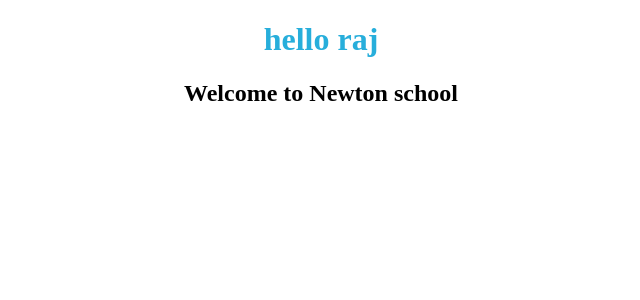
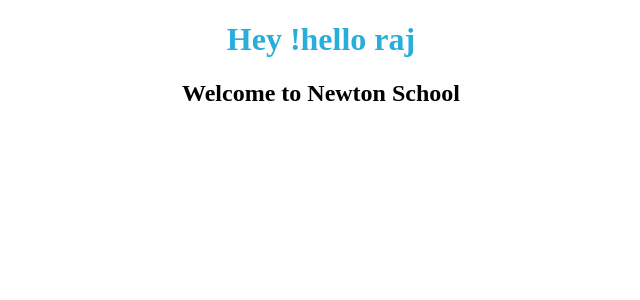
Before and after one commit to rajashekar321/React-Practice---Greetings-with-Props---me57zqxhtvax, a React app: page / in a window 1280 px wide. Shown: the top 300 px of the page, without its empty margins (319-959 px from the left). Built offline with nearby package versions, Linux system fonts and the light colour scheme.

Commit message:
Update Welcome.js

```diff
--- a/src/components/Welcome.js
+++ b/src/components/Welcome.js
@@ -3,8 +3,8 @@ import React from 'react'
 const Welcome = (props) => {
     return (
         <div>
-            <h1>{props.name}</h1>
-            <h2>Welcome to Newton school</h2>
+            <h1>Hey !{props.name}</h1>
+            <h2>Welcome to Newton School</h2>
         </div>
     )
 }
```
